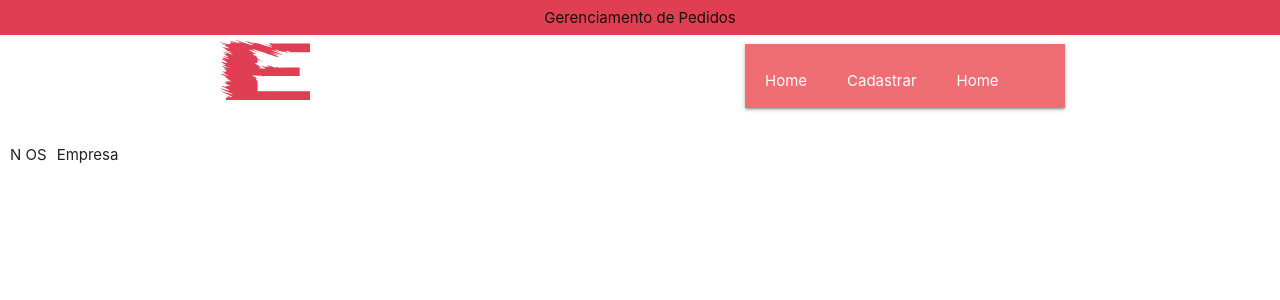
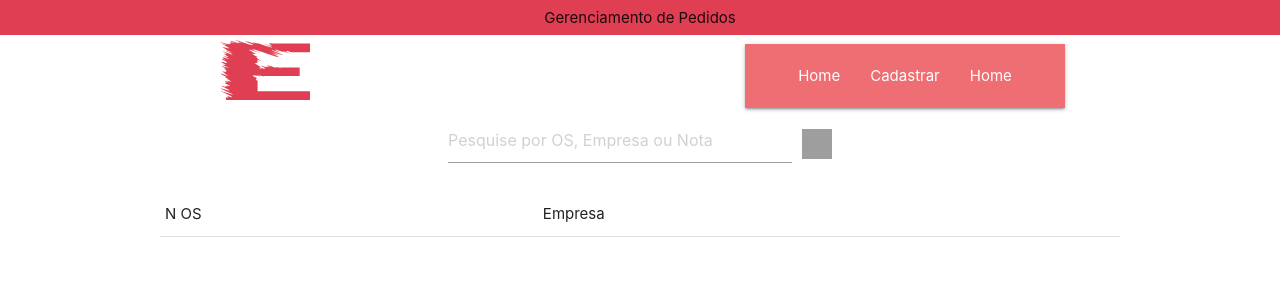
Before and after one commit to hashtegui/front-end-gerenciamento-de-pedidos, a React (Vite) app: page / in a window 1280 px wide. Shown: the top 300 px of the page. Built offline with nearby package versions, Linux system fonts and the light colour scheme; grey boxes are pictures that could not be loaded.

Commit message:
adicionando botao de pesquisa

```diff
--- a/index.html
+++ b/index.html
@@ -3,6 +3,10 @@
   <head>
     <meta charset="UTF-8" />
     <link rel="icon" type="image/svg+xml" href="/vite.svg" />
+    <link
+      href="https://fonts.googleapis.com/icon?family=Material+Icons"
+      rel="stylesheet"
+    />
     <link
       rel="stylesheet"
       href="https://cdnjs.cloudflare.com/ajax/libs/materialize/1.0.0/css/materialize.min.css"
--- a/src/templates/Home.tsx
+++ b/src/templates/Home.tsx
@@ -10,14 +10,30 @@ export const Home = () => {
       <Header />
       <main>
         <section className="pedidos">
-          <table>
-            <thead>
-              <th>
-                <td>N OS</td>
-                <td>Empresa</td>
-              </th>
-            </thead>
-          </table>
+          <div className="pedidos-pesquisa">
+            <input
+              placeholder="Pesquise por OS, Empresa ou Nota"
+              type="search"
+              name="serch-pesq"
+              id=""
+            />
+            <a href="#">
+              <img
+                src="https://cdn-icons-png.flaticon.com/512/149/149852.png"
+                alt=""
+              />
+            </a>
+          </div>
+          <div className="pedidos-dados">
+            <table>
+              <thead>
+                <tr>
+                  <th>N OS</th>
+                  <th>Empresa</th>
+                </tr>
+              </thead>
+            </table>
+          </div>
         </section>
       </main>
     </>
--- a/src/templates/style.css
+++ b/src/templates/style.css
@@ -20,14 +20,13 @@ html {
   display: flex;
   align-items: center;
   justify-content: center;
+  border-radius: 5px;
 }
 .header-container__nav ul {
   display: flex;
   flex-direction: row;
-}
-
-.header-container ul li {
-  margin: 5px;
+  justify-content: center;
+  align-items: center;
 }
 
 .logo {
@@ -35,3 +34,30 @@ html {
   width: 100px;
   height: 70px;
 }
+
+.pedidos {
+  display: flex;
+  flex-direction: column;
+  align-items: center;
+}
+
+.pedidos-pesquisa {
+  display: flex;
+  width: 30%;
+  flex-direction: row;
+}
+.pedidos-pesquisa a {
+  display: flex;
+  margin-left: 10px;
+  align-items: center;
+}
+
+.pedidos-pesquisa img {
+  width: 30px;
+  height: 30px;
+}
+
+.pedidos-dados {
+  margin-top: 20px;
+  width: 75%;
+}
```
